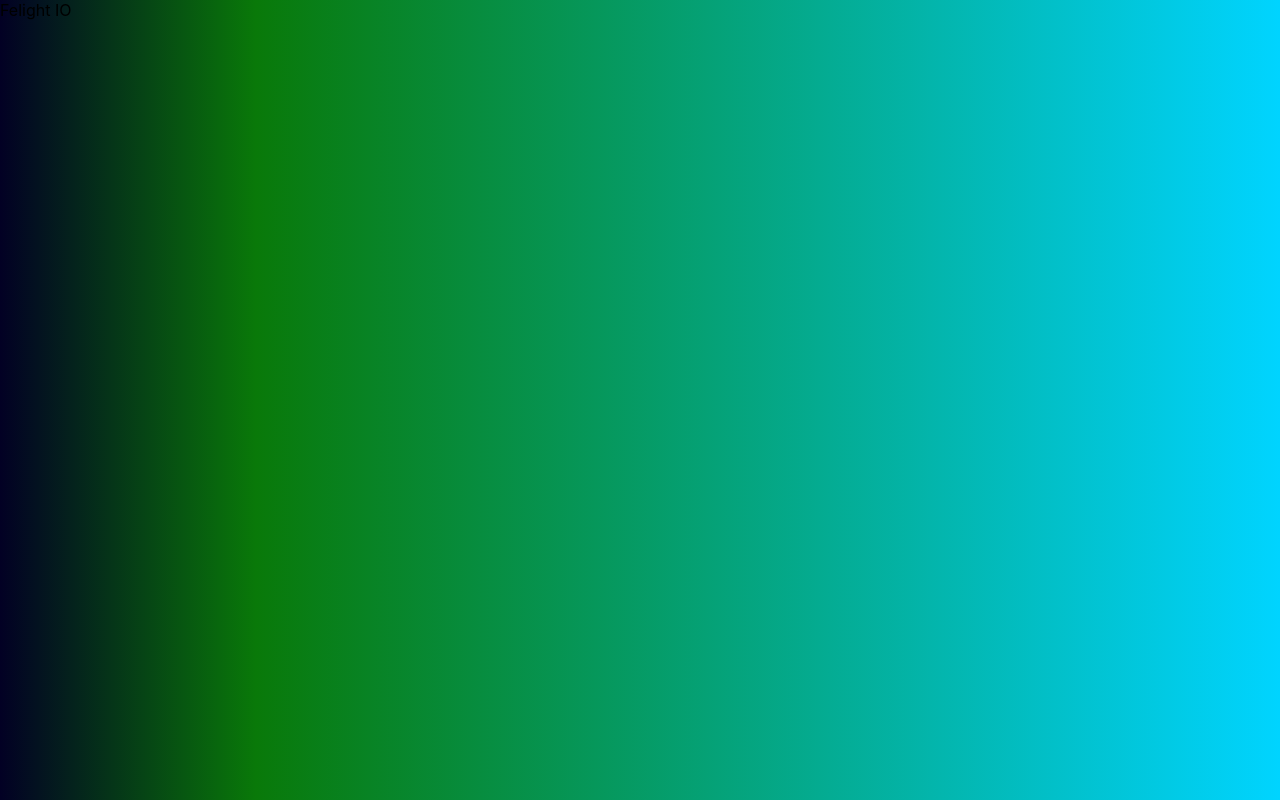
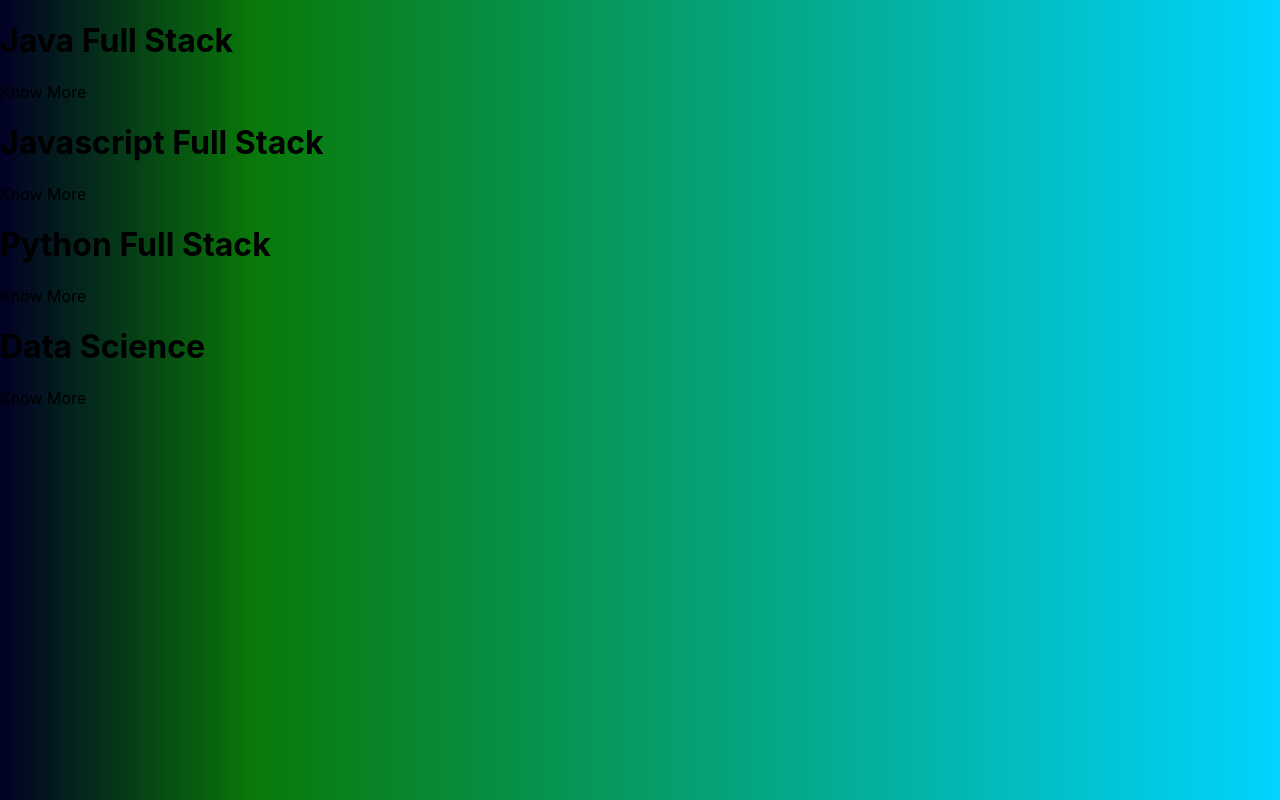
Before and after one commit to Dhruv0612/webdevfinal1, a React (Create React App) app: page / in a window 1280 px wide. Built offline with nearby package versions, Linux system fonts and the light colour scheme.

Commit message:
clean up done

```diff
--- /dev/null
+++ b/src/homepage_component.js
@@ -0,0 +1,40 @@
+import React from 'react';
+
+const Homepage =() => (
+    <div className='homepage'>
+        <div className='categories-container'>
+
+            <div className='categories-item'>
+                <div className='content-holder'>
+                    <h1 className='title'>Java Full Stack</h1>
+                    <span className='subtitle'>Know More</span>
+                </div>
+            </div>
+
+            <div className='categories-item'>
+                <div className='content-holder'>
+                    <h1 className='title'>Javascript Full Stack</h1>
+                    <span className='subtitle'>Know More</span>
+                </div>
+            </div>
+
+            <div className='categories-item'>
+                <div className='content-holder'>
+                    <h1 className='title'>Python Full Stack</h1>
+                    <span className='subtitle'>Know More</span>
+                </div>
+            </div>
+
+            <div className='categories-item'>
+                <div className='content-holder'>
+                    <h1 className='title'>Data Science</h1>
+                    <span className='subtitle'>Know More</span>
+                </div>
+            </div>
+
+        </div>
+
+    </div>
+)
+
+export default Homepage;
--- a/src/index.js
+++ b/src/index.js
@@ -8,11 +8,11 @@ import GreetUser from './greetuser.js';
 import StylingDemo from './stylingdemo';
 import StylingDemo1 from './stylingdemo1';
 import App from './App';
-
+import Homepage from './homepage_component';
 
 ReactDOM.render(
   <React.StrictMode>
-    <App/>
+    <Homepage/>
   </React.StrictMode>,
   document.getElementById('root')
 );
```
Also changed, not shown: 1 other file (tests, documents, lock files or other folders).
